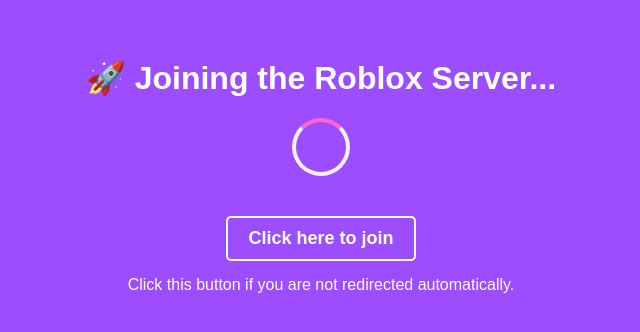
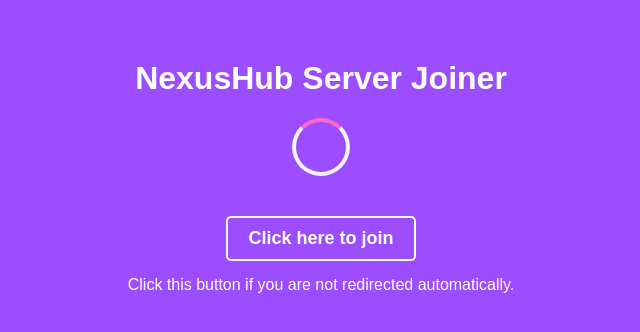
Before and after one commit to CrazyHub123/roblox-server-join, a plain HTML site: page index.html in a window 1280 px wide. Shown: the part 234-566 px from the top of the page, without its empty margins (319-959 px from the left). Drawn offline with Linux system fonts and the light colour scheme.

Commit message:
Update index.html

```diff
--- a/index.html
+++ b/index.html
@@ -72,7 +72,7 @@
 <body>
 
     <div class="content">
-        <h1>🚀 Joining the Roblox Server...</h1>
+        <h1>NexusHub Server Joiner</h1>
         <div class="spinner"></div>
         <a href="#" id="fallbackLink">Click here to join</a>
         <div class="join-text">
```
